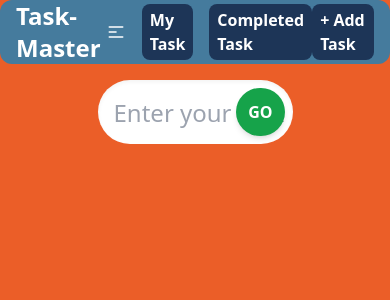
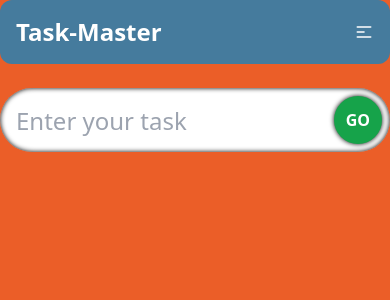
Before and after one commit to zahidhasan125/my-task-master-client, a React (Create React App) app: page / in a window 390 px wide. Shown: the top 300 px of the page. Built offline with nearby package versions, Linux system fonts and the light colour scheme.

Commit message:
MyTasks created

```diff
--- a/package.json
+++ b/package.json
@@ -10,6 +10,7 @@
     "flowbite-react": "^0.3.7",
     "react": "^18.2.0",
     "react-dom": "^18.2.0",
+    "react-icons": "^4.7.1",
     "react-router-dom": "^6.6.1",
     "react-scripts": "5.0.1",
     "web-vitals": "^2.1.4"
--- /dev/null
+++ b/src/components/MyTasks/MyTasks.js
@@ -0,0 +1,23 @@
+import React, { useEffect, useState } from 'react';
+import SingleTask from './SingleTask/SingleTask';
+
+const MyTasks = () => {
+    const [tasks, setTasks] = useState([]);
+    useEffect(() => {
+        fetch('http://localhost:5000/tasks')
+            .then(res => res.json())
+            .then(data => {
+            setTasks(data)
+        })
+    }, [])
+    console.log(tasks);
+    return (
+        <div className='grid grid-cols-1 md:grid-cols-2 lg:grid-cols-3 gap-4 w-full md:w-[95%] max-w-7xl mx-auto'>
+            {
+                tasks.map(task=><SingleTask key={task._id} task={task} tasks={tasks} setTasks={setTasks} />)
+            }
+        </div>
+    );
+};
+
+export default MyTasks;
--- /dev/null
+++ b/src/components/MyTasks/SingleTask/SingleTask.css
@@ -0,0 +1,3 @@
+.single-task{
+    background-image: url('https://img.freepik.com/free-photo/yellow-wall-texture-with-scratches_1249-77.jpg');
+}
--- /dev/null
+++ b/src/components/MyTasks/SingleTask/SingleTask.js
@@ -0,0 +1,53 @@
+import React, { useState } from 'react';
+import { FaEdit, FaTrashAlt } from 'react-icons/fa';
+import { MdDone } from 'react-icons/md';
+import './SingleTask.css';
+
+const SingleTask = ({ task, tasks, setTasks }) => {
+    const [edit, setEdit] = useState(false);
+    const [editTask, setEditTask] = useState(task.taskName);
+
+    const handleComplete = (id) => {
+        setTasks(tasks.map(task => task._id === id ? { ...task, isCompleted: !task.isCompleted } : task))
+    }
+
+    const handleDelete = (id) => {
+        setTasks(tasks.filter(task => task._id !== id))
+    }
+
+    const handleEdit = (e, id) => {
+        e.preventDefault();
+        setTasks(tasks.map(task => task._id === id ? { ...task, taskName: editTask } : task));
+        setEdit(false);
+    }
+    return (
+        <form className='single-task flex items-center justify-between px-4 h-12 md:h-16 rounded-lg mx-2' onSubmit={(e) => handleEdit(e, task._id)}>
+            {
+                edit ?
+                    <input className='flex-1 mr-4 h-[80%] px-2 rounded-lg' type="text" value={editTask} onChange={(e) => setEditTask(e.target.value)} />
+                    :
+                    task.isCompleted ?
+                        <s className="flex-1 mr-4 font-bold text-2xl">{task.taskName}</s>
+                        :
+                        <span className="flex-1 mr-4 font-bold text-2xl">{task.taskName}</span>
+            }
+            <div className='text-2xl flex gap-2 '>
+                <span className="icon" onClick={() => {
+                    if (!edit && !task.isCompleted) {
+                        setEdit(!edit);
+                    }
+                }}>
+                    <FaEdit />
+                </span>
+                <span className="icon" onClick={() => handleDelete(task._id)}>
+                    <FaTrashAlt />
+                </span>
+                <span className="icon" onClick={() => handleComplete(task._id)}>
+                    <MdDone />
+                </span>
+            </div>
+        </form>
+    );
+};
+
+export default SingleTask;
--- a/src/components/Navbar/AddTask.js
+++ b/src/components/Navbar/AddTask.js
@@ -1,11 +1,53 @@
-import React from 'react';
+import React, { useRef, useState } from 'react';
 
 const AddTask = () => {
+    const [newTask, setNewTask] = useState('');
+    const [tasks, setTasks] = useState([]);
+    const inputRef = useRef(null);
+    const singleTask = {taskName: newTask, isCompleted: false}
+
+    const handleAddTask = (e) => {
+        e.preventDefault();
+        if (newTask) {
+            fetch('http://localhost:5000/tasks', {
+                method: 'POST',
+                headers: {
+                    'content-type': 'application/json'
+                },
+                body: JSON.stringify(singleTask)
+            })
+                .then(res => res.json())
+                .then(data => {
+                    if (data.acknowledged) {
+                        alert('Added Successfully')
+                        setNewTask('')
+                    }
+                    console.log(data)
+                })
+                .catch(err => {
+                console.error(err);
+            })
+            setTasks([...tasks, { id: Date.now(), taskName: newTask, isCompleted: false }]);
+            setNewTask('')
+          }
+    }
+    console.log(tasks)
     return (
-        <form className='w-full md:w-[95%] max-w-7xl mx-auto'>
-            <div className='w-1/2 mx-auto relative flex items-center'>
-                <input type="text" className='h-16 w-full rounded-full pl-4 text-2xl border-none shadow-inner' placeholder='Enter your task' />
-                <button type='submit' className='absolute right-2 bg-green-600 p-3 rounded-full font-bold text-white transition hover:-translate-1 hover:scale-110 duration-200 shadow-md'>GO</button>
+        <form className='w-full md:w-[95%] max-w-7xl mx-auto' onSubmit={e=>handleAddTask(e)}>
+            <div className='w-full mx-auto relative flex items-center'>
+                <input
+                    type="text"
+                    ref={inputRef}
+                    onChange={e => setNewTask(e.target.value)}
+                    value={newTask}
+                    className='h-16 w-full rounded-full pl-4 text-2xl border-none shadow-[inset_0_0_5px_#000] focus:outline-0 focus:shadow-[0_0_10px_1000px_rgba(0, 0, 0, 0.5)]'
+                    placeholder='Enter your task'
+                />
+                <button
+                    type='submit'
+                    className='absolute right-2 bg-green-600 p-3 rounded-full font-bold text-white transition hover:-translate-1 hover:scale-90 duration-200 shadow-[0_0_5px_#000]'
+
+                >GO</button>
             </div>
         </form>
     );
--- a/src/components/Navbar/Navbar.js
+++ b/src/components/Navbar/Navbar.js
@@ -1,21 +1,30 @@
-import React from 'react';
+import React, { useState } from 'react';
+import { Link } from 'react-router-dom';
 
 const Navbar = () => {
+    const [showMenu, setShowMenu] = useState(false);
     return (
-        <div className='flex w-full md:w-[95%] max-w-7xl mx-auto bg-[#457b9d] h-16 px-4 text-white items-center justify-between rounded-xl mb-4'>
+        <div className='flex w-full md:w-[95%] max-w-7xl mx-auto bg-[#457b9d] h-16 px-4 mb-6 text-white items-center justify-between rounded-xl '>
             <h1 className='text-2xl font-bold'>Task-Master</h1>
-            <label tabIndex={0} className="btn btn-ghost lg:hidden">
+            <label tabIndex={0} className="btn btn-ghost lg:hidden relative" onClick={()=>setShowMenu(!showMenu)}>
                 <svg xmlns="http://www.w3.org/2000/svg" className="h-5 w-5" fill="none" viewBox="0 0 24 24" stroke="currentColor"><path strokeLinecap="round" strokeLinejoin="round" strokeWidth="2" d="M4 6h16M4 12h8m-8 6h16" /></svg>
+                {/* Mobile menu */}
+                <ul className={`absolute w-40 z-10 right-0 ${!showMenu && 'hidden'}`}>
+                    <Link to="/mytasks"><li className='bg-[#1d3557] px-2 py-1 rounded-lg font-bold cursor-pointer'>My Task</li></Link>
+                    <Link to="/completed"><li className='bg-[#1d3557] px-2 py-1 rounded-lg font-bold cursor-pointer'>Completed Task</li></Link>
+                    <Link to="/"><li className='bg-[#1d3557] px-2 py-1 rounded-lg font-bold cursor-pointer'>+ Add Task</li></Link>
+                </ul>
             </label>
-            <div>
+
+            <div className='hidden md:block'>
                 <ul className='flex ml-4 gap-4'>
-                    <li className='bg-[#1d3557] px-2 py-1 rounded-lg font-bold cursor-pointer'>My Task</li>
-                    <li className='bg-[#1d3557] px-2 py-1 rounded-lg font-bold cursor-pointer'>Completed Task</li>
+                    <Link to="/mytasks"><li className='bg-[#1d3557] px-2 py-1 rounded-lg font-bold cursor-pointer'>My Task</li></Link>
+                    <Link to="/completed"><li className='bg-[#1d3557] px-2 py-1 rounded-lg font-bold cursor-pointer'>Completed Task</li></Link>
                 </ul>
             </div>
-            <div>
+            <div className='hidden md:block'>
                 <ul>
-                    <li className='bg-[#1d3557] px-2 py-1 rounded-lg font-bold cursor-pointer'>+ Add Task</li>
+                    <Link to="/"><li className='bg-[#1d3557] px-2 py-1 rounded-lg font-bold cursor-pointer'>+ Add Task</li></Link>
                 </ul>
             </div>
         </div>
```
Also changed, not shown: src/Routes/Routes.js (+9 -0 lines), src/assets/images/task-bg.jpg (added), 1 other file (tests, documents, lock files or other folders).
